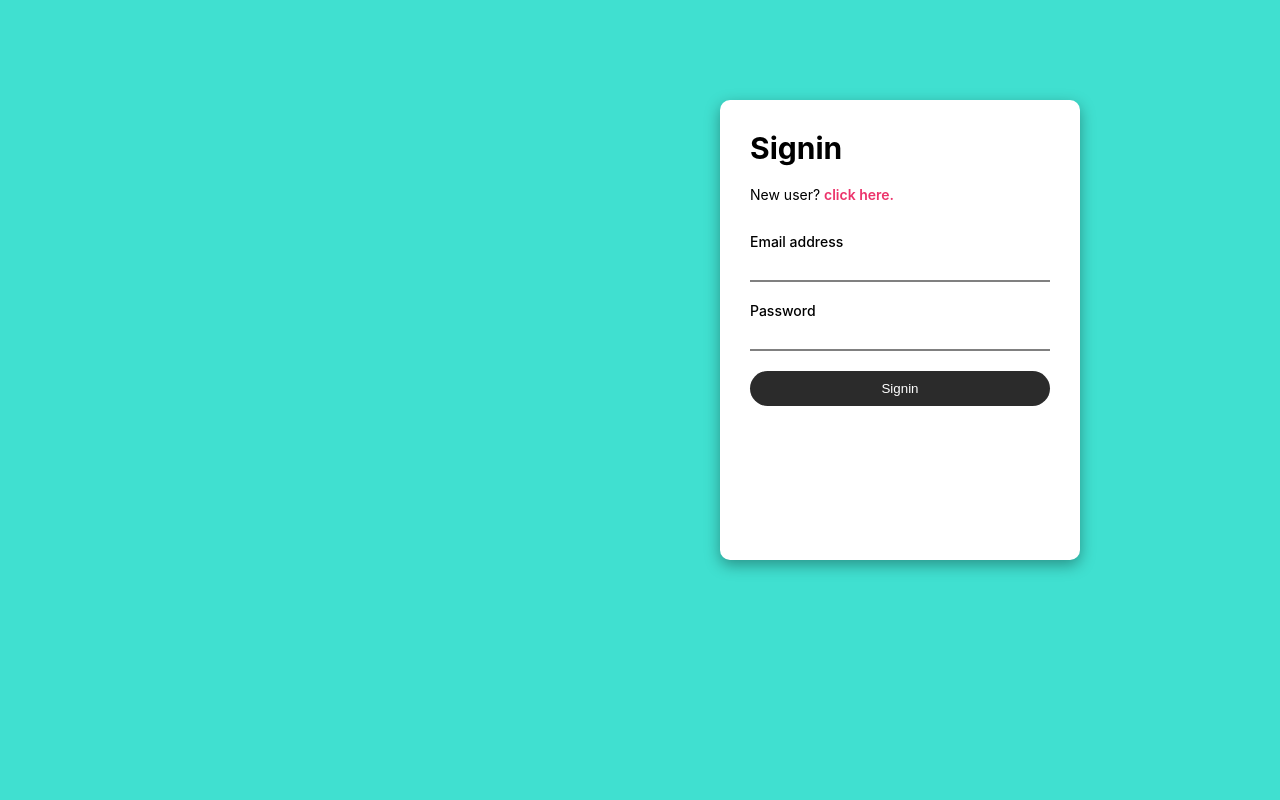
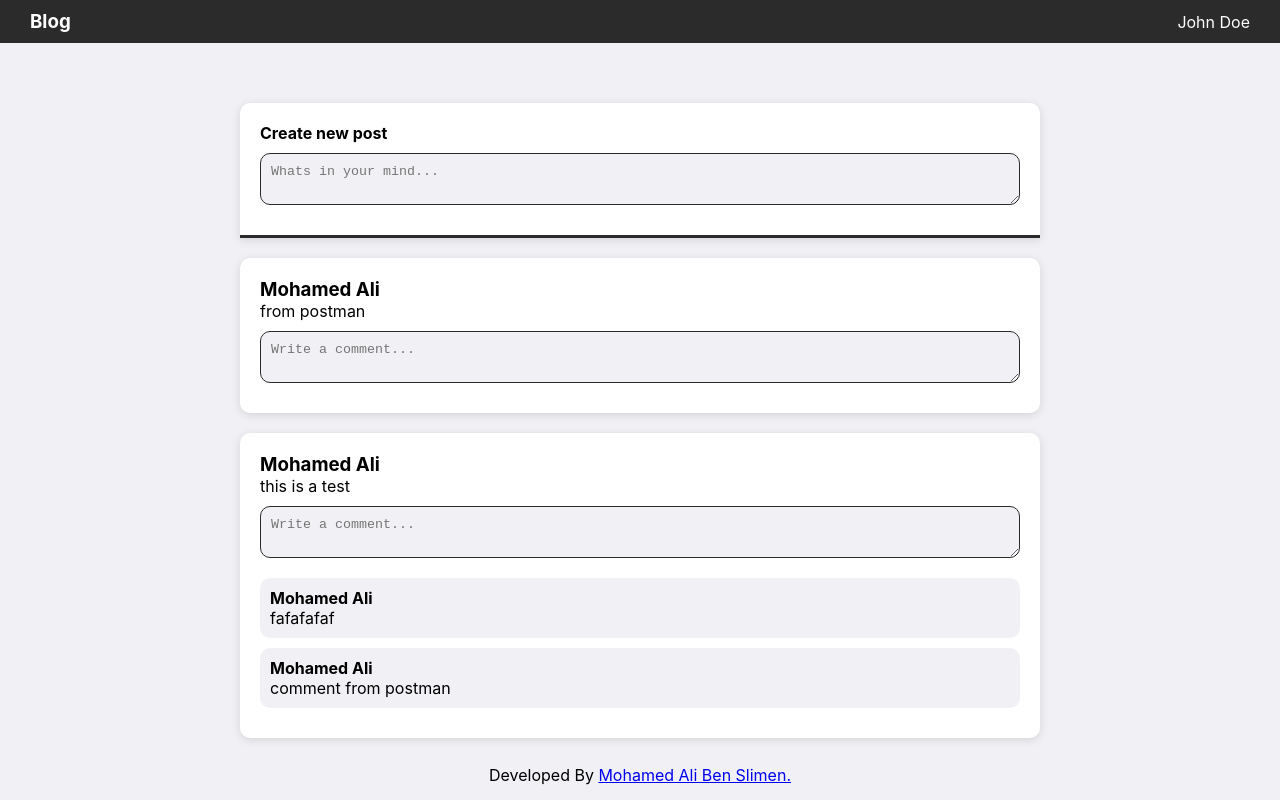
Before and after one commit to mabs-skydev/infinity-front, a React (Create React App) app: page / in a window 1280 px wide. Built offline with nearby package versions, Linux system fonts and the light colour scheme.

Commit message:
Add posts/comments template

```diff
--- a/src/App.js
+++ b/src/App.js
@@ -1,10 +1,12 @@
 import './App.scss';
 import Landing from './components/pages/Landing';
+import Home from './components/pages/Home';
 
 function App() {
   return (
     <div className="App">
-      <Landing />
+      {/* <Landing /> */}
+      <Home />
     </div>
   );
 }
--- a/src/App.scss
+++ b/src/App.scss
@@ -1,11 +1,12 @@
 :root {
 	--color-black: #2b2b2b;
 	--color-white: #fff;
-	--color-grey: grey;
+	--color-grey: #f1f1f5;
 	--color-red: #ec336b;
 	--color-green: #38c98d;
 
 	--shadow-default: rgba(0, 0, 0, 0.35) 0px 5px 15px;
+	--shadow-small: rgba(99, 99, 99, 0.2) 0px 2px 8px 0px;
 }
 
 *,
@@ -22,6 +23,7 @@ html {
 
 body {
 	font-size: 1.6rem;
+	background-color: var(--color-grey);
 }
 
 .landing-page {
@@ -104,3 +106,77 @@ body {
 		color: var(--color-white);
 	}
 }
+
+.navigation {
+	background-color: var(--color-black);
+	color: var(--color-white);
+	padding: 1rem 3rem;
+	display: flex;
+	justify-content: space-between;
+	align-items: center;
+}
+
+.footer {
+	position: fixed;
+	bottom: 0;
+	left: 0;
+	width: 100%;
+	height: 5rem;
+	background-color: var(--color-grey);
+	display: flex;
+	justify-content: center;
+	align-items: center;
+}
+
+.container {
+	max-width: 80rem;
+	margin: 3rem auto;
+	padding: 3rem;
+	display: flex;
+	flex-direction: column;
+	gap: 2rem;
+}
+
+.post {
+	background-color: var(--color-white);
+	padding: 2rem;
+	border-radius: 1rem;
+	box-shadow: var(--shadow-small);
+	transition: all .3s;
+
+	&:hover {
+		transform: scale(1.01) translateY(3px);
+		box-shadow: var(--shadow-default);
+	}
+
+	&__create {
+		border-radius: 1rem 1rem 0 0;
+		border-bottom: 3px solid var(--color-black);
+	}
+}
+
+.comment {
+	background-color: var(--color-grey);
+	padding: 1rem;
+	margin: 1rem 0;
+	border-radius: 1rem;
+}
+
+textarea {
+	margin: 0 auto;
+	outline: none;
+	padding: 1rem;
+	border-radius: 1rem;
+	background-color: var(--color-grey);
+	border: 1px solid var(--color-black);
+}
+
+.comments-box {
+	display: flex;
+	flex-direction: column;
+
+	textarea {
+		margin: 1rem 0;
+		flex: 1;
+	}
+}
--- /dev/null
+++ b/src/components/common/TextArea.jsx
@@ -0,0 +1,17 @@
+import React from 'react';
+
+const TextArea = ({placeholder, onSubmit}) => {
+    const handleSubmit = e => {
+        if (e.key === 'Enter') {
+            onSubmit(e.target.value);
+            e.target.value = null;
+        }
+    }
+
+
+    return (
+        <textarea placeholder={placeholder} onKeyDown={handleSubmit}></textarea>
+    );
+}
+
+export default TextArea;
--- /dev/null
+++ b/src/components/layouts/Footer.jsx
@@ -0,0 +1,11 @@
+import React from 'react';
+
+const Footer = () => {
+    return (
+        <footer className="footer">
+            Developed By&nbsp;<a href="https://www.linkedin.com/in/mohamed-ali-ben-slimen-982635143/" target="__blank">Mohamed Ali Ben Slimen.</a>
+        </footer>
+    );
+}
+
+export default Footer;
--- /dev/null
+++ b/src/components/layouts/Navigation.jsx
@@ -0,0 +1,12 @@
+import React from 'react';
+
+const Navigation = () => {
+    return (
+        <nav className="navigation">
+            <h3>Blog</h3>
+            <div className="menu">John Doe</div>
+        </nav>
+    );
+}
+
+export default Navigation;
--- /dev/null
+++ b/src/components/pages/Home.jsx
@@ -0,0 +1,95 @@
+import React, { Component } from 'react';
+import Navigation from './../layouts/Navigation';
+import Footer from './../layouts/Footer';
+import List from './../posts/List';
+
+class Home extends Component {
+    state = {
+        posts: [
+            {
+                "id": 2,
+                "user_id": 1,
+                "body": "from postman",
+                "created_at": "2021-01-28T14:39:08.000000Z",
+                "updated_at": "2021-01-28T14:39:08.000000Z",
+                "comments": [],
+                "user": {
+                    "id": 1,
+                    "name": "Mohamed Ali",
+                    "email": "test@email.com",
+                    "email_verified_at": null,
+                    "created_at": "2021-01-28T14:11:03.000000Z",
+                    "updated_at": "2021-01-28T14:11:03.000000Z"
+                }
+            },
+            {
+                "id": 1,
+                "user_id": 1,
+                "body": "this is a test",
+                "created_at": null,
+                "updated_at": null,
+                "comments": [
+                    {
+                        "id": 1,
+                        "user_id": 1,
+                        "post_id": 1,
+                        "body": "fafafafaf",
+                        "created_at": null,
+                        "updated_at": null,
+                        "user": {
+                            "id": 1,
+                            "name": "Mohamed Ali",
+                            "email": "test@email.com",
+                            "email_verified_at": null,
+                            "created_at": "2021-01-28T14:11:03.000000Z",
+                            "updated_at": "2021-01-28T14:11:03.000000Z"
+                        }
+                    },
+                    {
+                        "id": 2,
+                        "user_id": 1,
+                        "post_id": 1,
+                        "body": "comment from postman",
+                        "created_at": "2021-01-28T14:59:26.000000Z",
+                        "updated_at": "2021-01-28T14:59:26.000000Z",
+                        "user": {
+                            "id": 1,
+                            "name": "Mohamed Ali",
+                            "email": "test@email.com",
+                            "email_verified_at": null,
+                            "created_at": "2021-01-28T14:11:03.000000Z",
+                            "updated_at": "2021-01-28T14:11:03.000000Z"
+                        }
+                    }
+                ],
+                "user": {
+                    "id": 1,
+                    "name": "Mohamed Ali",
+                    "email": "test@email.com",
+                    "email_verified_at": null,
+                    "created_at": "2021-01-28T14:11:03.000000Z",
+                    "updated_at": "2021-01-28T14:11:03.000000Z"
+                }
+            }
+        ]
+     }
+    render() {
+        const {posts} = this.state;
+
+        return (
+            <>
+                <Navigation />
+
+                <div className="container">
+                    <List posts={posts} />
+                </div>
+
+                <Footer />
+
+
+            </>
+        );
+    }
+}
+
+export default Home;
--- /dev/null
+++ b/src/components/posts/Comment.jsx
@@ -0,0 +1,14 @@
+import React from 'react';
+
+const Comment = ({comment}) => {
+    return (
+        <>
+            <div className="comment">
+                <h4 className="comment__name">{comment.user.name}</h4>
+                <p className="comment__body">{comment.body}</p>
+            </div>
+        </>
+    );
+}
+
+export default Comment;
--- /dev/null
+++ b/src/components/posts/List.jsx
@@ -0,0 +1,23 @@
+import React from 'react';
+import Post from './Post';
+import TextArea from './../common/TextArea';
+
+const List = ({posts}) => {
+    const createPost = text => {
+        console.log("text:", text)
+    }
+
+    return (
+        <>
+            <div className="post post__create">
+                <h4>Create new post</h4>
+                <div className="comments-box">
+                    <TextArea placeholder="Whats in your mind..." onSubmit={createPost} />
+                </div>
+            </div>
+            {posts.map(post => <Post post={post} key={post.id} />)}
+        </>
+    );
+}
+
+export default List;
--- /dev/null
+++ b/src/components/posts/Post.jsx
@@ -0,0 +1,29 @@
+import React from 'react';
+import Comment from './Comment';
+import TextArea from './../common/TextArea';
+
+const Post = ({post}) => {
+    const addComment = text => {
+        console.log("add comment:", post.id, text)
+    }
+
+    return (
+        <>
+            <div className="post">
+                <h3 className="post__name">{post.user.name}</h3>
+                <p className="post__body">
+                    {post.body}
+                </p>
+                <div className="comments-box">
+                    <TextArea placeholder="Write a comment..." onSubmit={addComment} />
+
+                    <div className="comments">
+                        {post.comments && post.comments.map(comment => <Comment comment={comment} key={comment.id} />)}
+                    </div>
+                </div>
+            </div>
+        </>
+    );
+}
+
+export default Post;
```
Also changed, not shown: 1 other file (tests, documents, lock files or other folders).
